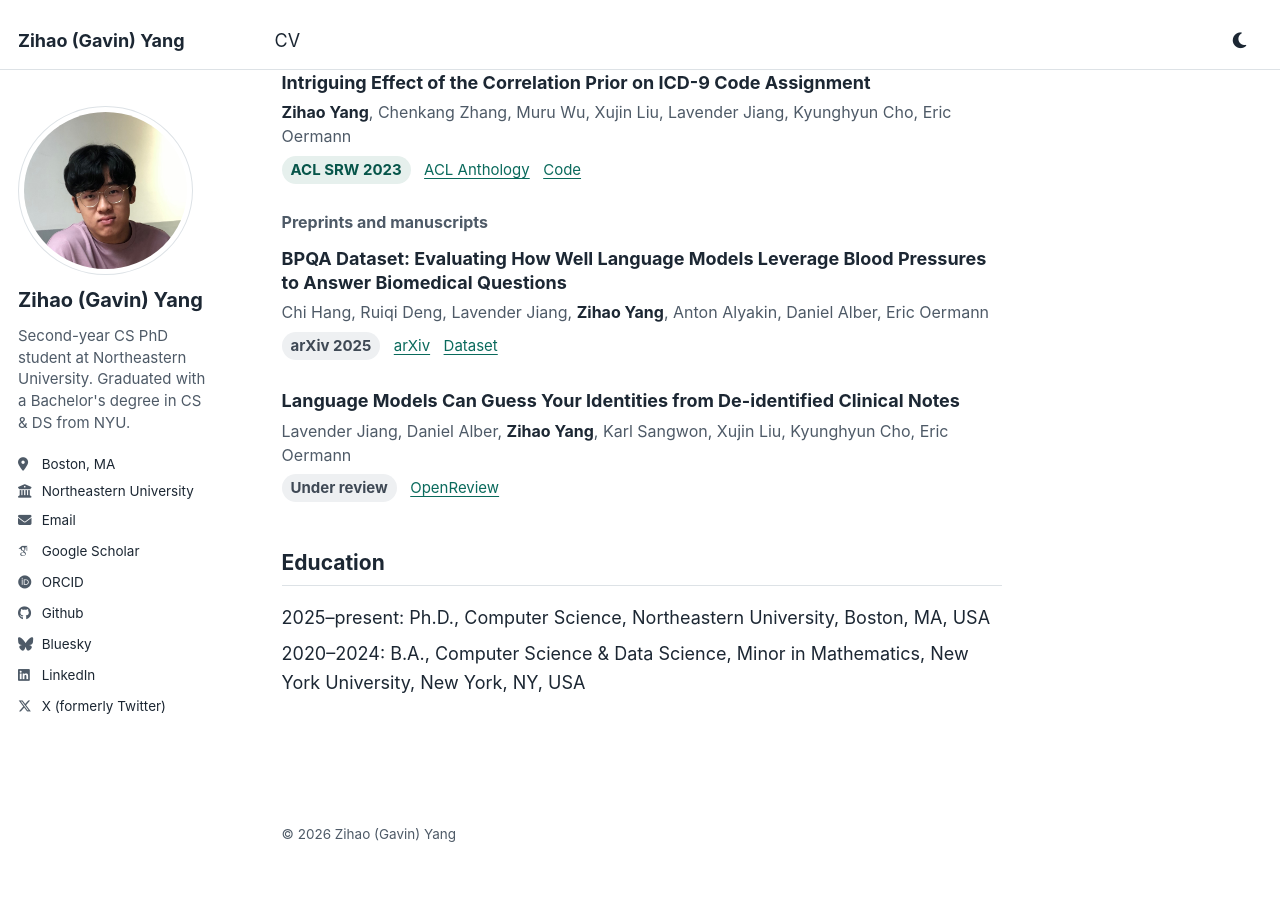
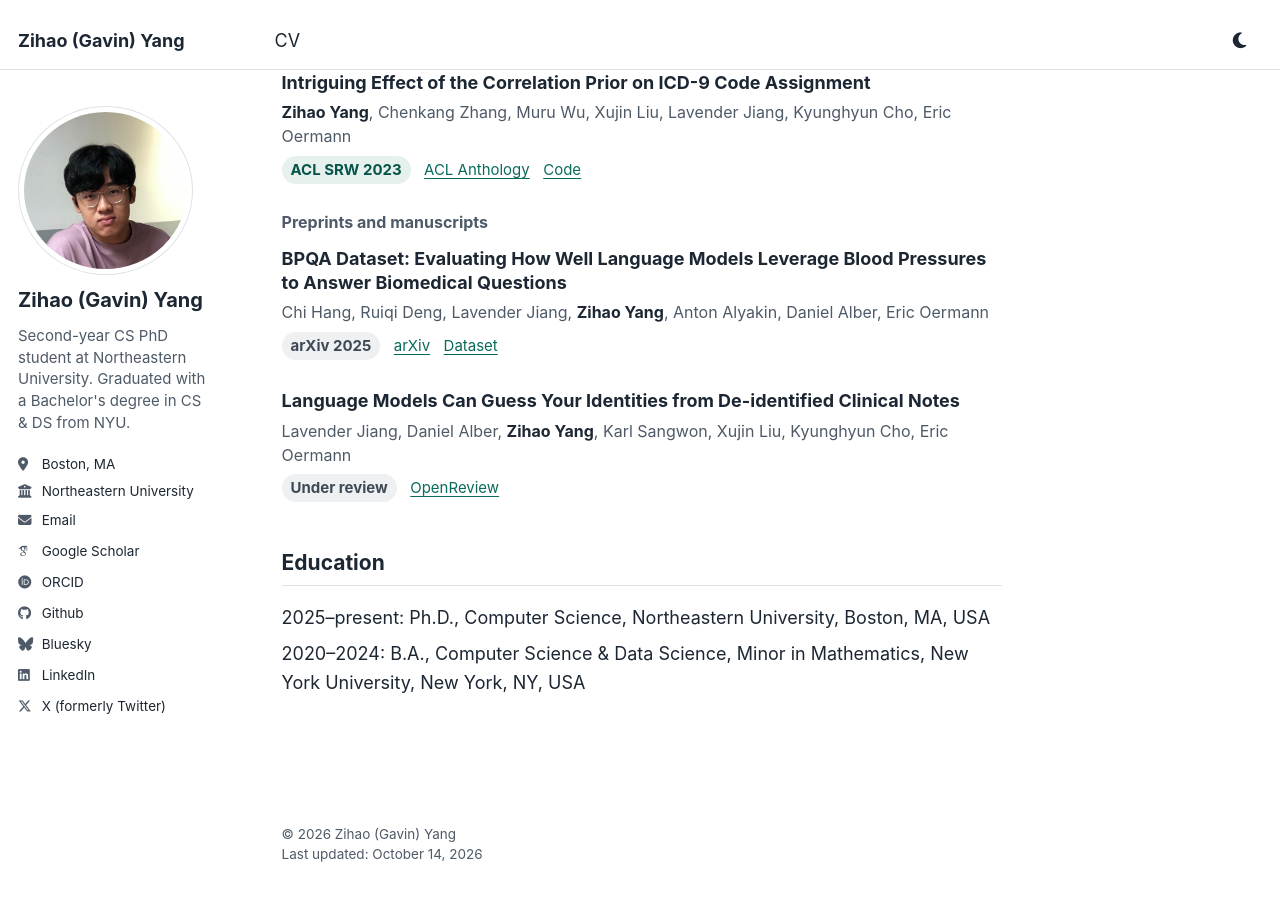
Before and after one commit to redagavin/redagavin.github.io, a Jekyll site: the page built from _pages/about.md, in a window 1280 px wide and 900 px high, scrolled down 1452 px. Built offline with Jekyll 4.4.1, drawn with Linux system fonts in a browser that asks for light colours; some web fonts are replaced.

Commit message:
Show the last-updated date in the footer
"Last updated: October 14, 2026" from the build time (site.time), on a
second line under the copyright, in a <time> element. It takes the
footer's graphite colour: 6.6:1 or better in both themes.

Co-Authored-By: Claude Opus 5.5 <noreply@anthropic.com>
Claude-Session: https://claude.ai/code/session_01BVnTTmQm4md5C6XDLb2Hqg

```diff
--- a/_includes/footer.html
+++ b/_includes/footer.html
@@ -1,3 +1,3 @@
 {% include base_path %}
 
-<div class="page__footer-copyright">&copy; {{ site.time | date: '%Y' }} {{ site.name | default: site.title }}</div>
+<div class="page__footer-copyright">&copy; {{ site.time | date: '%Y' }} {{ site.name | default: site.title }}<br>Last updated: <time datetime="{{ site.time | date: '%Y-%m-%d' }}">{{ site.time | date: '%B %-d, %Y' }}</time></div>
```
